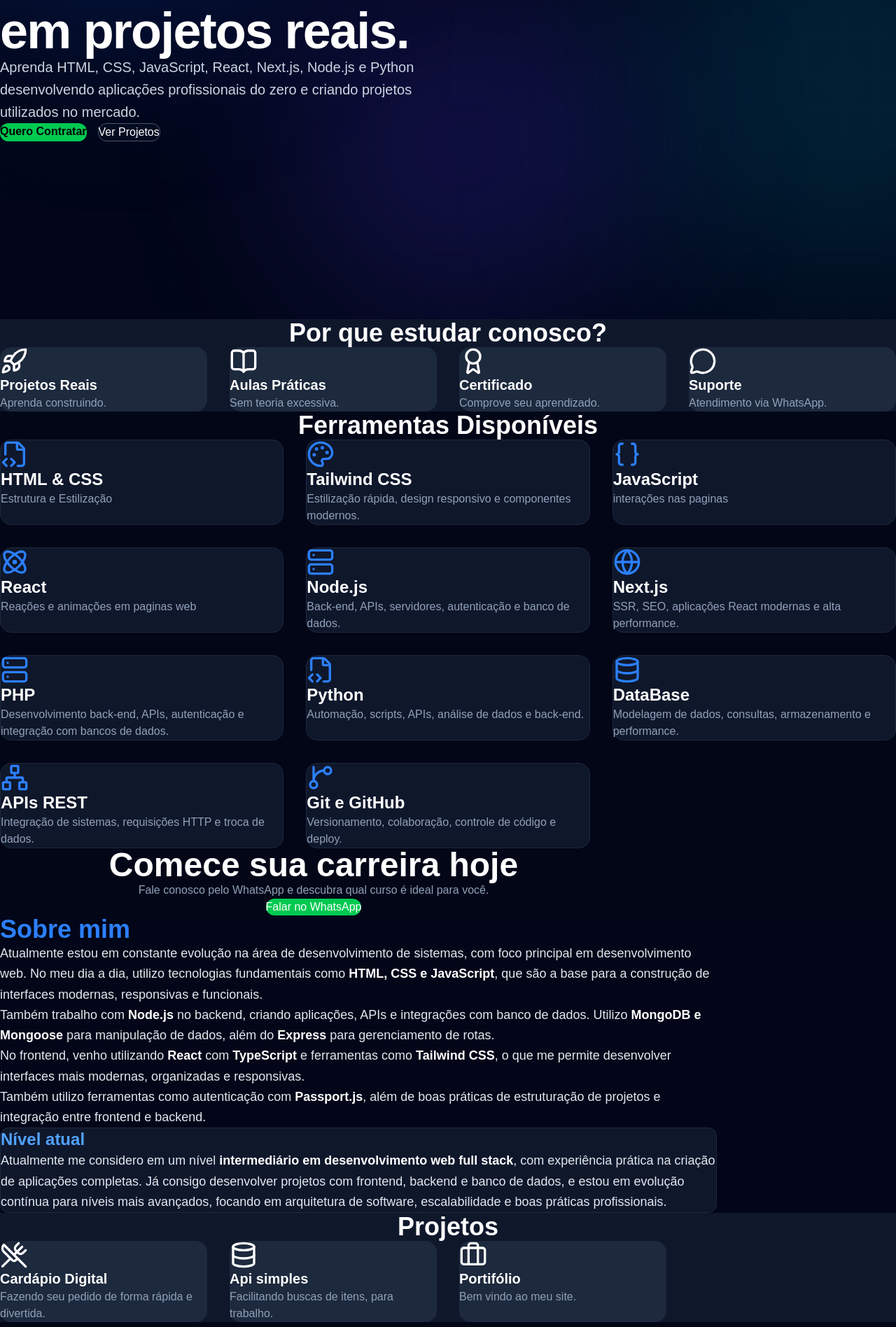
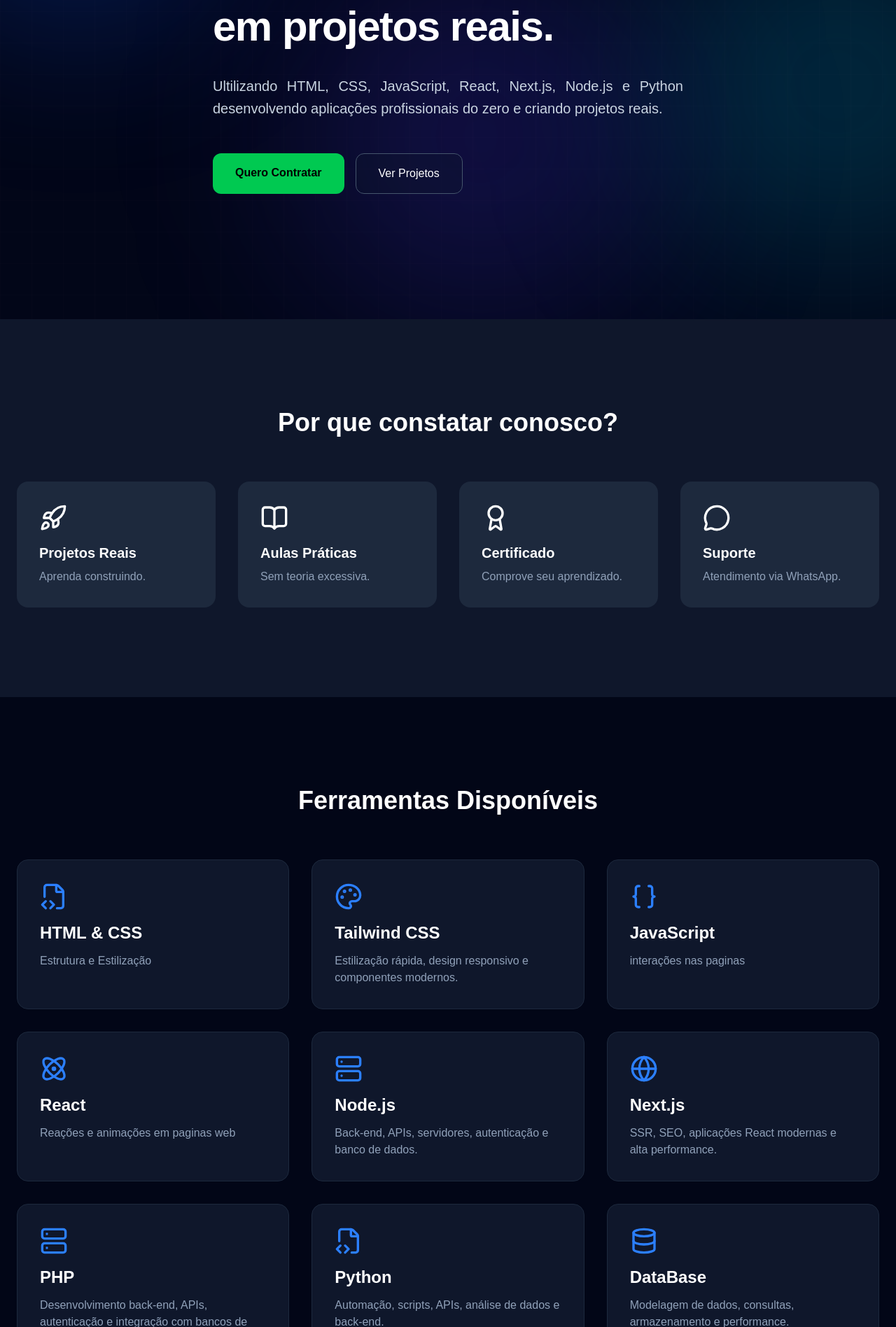
Before and after one commit to JoaoPaulo0918/PortifolioAtualizado, a Next.js app: page / in a window 1280 px wide. Shown: the part 344-2240 px from the top of the page at 70% size. Built offline with nearby package versions, Linux system fonts and the light colour scheme.

Commit message:
Atualizando css

```diff
--- a/app/globals.css
+++ b/app/globals.css
@@ -1,42 +1,40 @@
 @import "tailwindcss";
 
-/* Reset */
 
-*{
-    margin:0;
-    padding:0;
-    box-sizing:border-box;
-}
-
-html{
-    scroll-behavior:smooth;
+@theme inline {
+  --color-background: var(--background);
+  --color-foreground: var(--foreground);
+  --font-sans: var(--font-geist-sans);
+  --font-mono: var(--font-geist-mono);
 }
 
 html,
-body{
-    width:100%;
-    overflow-x:hidden;
-    background:#020617;
-    color:#ffffff;
-    font-family:Arial, Helvetica, sans-serif;
+body {
+  width: 100%;
+  overflow-x: hidden;
+  background: #020617;
+  color: #ffffff;
+  font-family: Arial, Helvetica, sans-serif;
 }
 
+
+/*Efeito Hero*/
 /* GRID */
 
 .bg-grid{
     background-image:
-    linear-gradient(rgba(255,255,255,.05) 1px, transparent 1px),
-    linear-gradient(90deg, rgba(255,255,255,.05) 1px, transparent 1px);
+    linear-gradient(rgba(255,255,255,.06) 1px, transparent 1px),
+    linear-gradient(90deg, rgba(255,255,255,.06) 1px, transparent 1px);
 
-    background-size:50px 50px;
+    background-size:45px 45px;
 }
 
-/* Aurora */
+/* AURORA */
 
 @keyframes blob{
 
     0%{
-        transform:translate(0,0) scale(1);
+        transform:translate(0px,0px) scale(1);
     }
 
     30%{
@@ -48,19 +46,25 @@ body{
     }
 
     100%{
-        transform:translate(0,0) scale(1);
+        transform:translate(0px,0px) scale(1);
     }
 
 }
 
 .animate-blob{
-    animation:blob 14s ease-in-out infinite;
+
+    animation:blob 12s ease-in-out infinite;
+
 }
 
 .animation-delay-2000{
+
     animation-delay:2s;
+
 }
 
 .animation-delay-4000{
+
     animation-delay:4s;
+
 }
--- a/components/Benefits.tsx
+++ b/components/Benefits.tsx
@@ -37,7 +37,7 @@ export default function Benefits() {
       <div className="max-w-7xl mx-auto px-6">
 
         <h2 className="text-4xl font-bold text-center">
-          Por que estudar conosco?
+          Por que constatar conosco?
         </h2>
 
         <div className="grid md:grid-cols-4 gap-8 mt-16">
--- a/components/CTA.tsx
+++ b/components/CTA.tsx
@@ -4,7 +4,7 @@ export default function CTA() {
       <div className="max-w-4xl mx-auto text-center px-6">
 
         <h2 className="text-5xl font-bold">
-          Comece sua carreira hoje
+          Comece seus objetivos hoje
         </h2>
 
         <p className="mt-6 text-slate-400">
--- a/components/Hero.tsx
+++ b/components/Hero.tsx
@@ -19,7 +19,7 @@ export default function Hero() {
       </div>
 
       {/* Conteúdo */}
-      <div className="relative z-10 w-full max-w-7xl mx-auto px-5 sm:px-8 lg:px-12">
+      <div className="relative z-10 w-full max-w-7xl flex justify-center mx-auto px-4 sm:px-8 lg:px-12">
 
         <div className="max-w-3xl mx-auto lg:mx-0 text-center lg:text-left">
 
@@ -35,21 +35,18 @@ export default function Hero() {
           </div>
 
           {/* Título */}
-          <h1
-  style={{ color: "#ffffff" }}
-  className="font-extrabold tracking-tight text-4xl sm:text-5xl md:text-6xl lg:text-7xl"
->
-  Transforme suas{" "}
-  <span style={{ color: "#3b82f6" }}>ideias</span>
-  <br />
-  em projetos reais.
-</h1>
+          <h1 className="font-extrabold tracking-tight leading-tight text-white text-4xl sm:text-5xl md:text-6xl lg:text-6xl">
+            Transforme suas{" "}
+            <span className="text-blue-500">ideias</span>
+            <br />
+            em projetos reais.
+          </h1>
 
           {/* Texto */}
-          <p className="mt-8 max-w-2xl mx-auto lg:mx-0 text-slate-300 text-lg md:text-xl leading-8">
-            Aprenda HTML, CSS, JavaScript, React, Next.js, Node.js e Python
+          <p className="mt-8 max-w-2xl mx-auto lg:mx-0 text-slate-300 text-lg text-justify md:text-xl leading-8">
+            Ultilizando HTML, CSS, JavaScript, React, Next.js, Node.js e Python
             desenvolvendo aplicações profissionais do zero e criando projetos
-            utilizados no mercado.
+            reais.
           </p>
 
           {/* Botões */}
--- a/components/Projects.tsx
+++ b/components/Projects.tsx
@@ -18,7 +18,7 @@ const projects = [
   {
     icon: Briefcase,
     title: "Portifólio",
-    desc: "Bem vindo ao meu site."
+    desc: "Bem vindo ao meu portifólio profissional."
   }
 ];
 
@@ -34,13 +34,21 @@ export default function Projects() {
           Projetos
         </h2>
 
-        <div className="grid grid-cols-1 sm:grid-cols-2 lg:grid-cols-4 gap-8 mt-16 justify-items-center">
+        <div className="grid grid-cols-1 sm:grid-cols-2 lg:grid-cols-3 gap-8 mt-16 justify-items-center">
           {projects.map((item, index) => (
             <div
               key={index}
-              className="bg-slate-800 p-8 rounded-2xl max-w-75 w-full"
+              className="group
+                          bg-slate-900
+                          p-8
+                          rounded-2xl
+                          border border-slate-800
+                          hover:border-blue-500
+                          hover:-translate-y-2
+                          transition-all
+                          duration-300"
             >
-              <item.icon size={40} />
+              <item.icon size={40} className="text-blue-500 mb-4 transition-transform duration-300 group-hover:scale-110"/>
 
               <h3 className="mt-4 text-xl font-bold">
                 {item.title}
--- a/components/Sobre.tsx
+++ b/components/Sobre.tsx
@@ -40,7 +40,7 @@ export default function About() {
 
           <p className="text-lg leading-relaxed">
             Atualmente me considero em um nível{" "}
-            <span className="text-white font-semibold">intermediário em desenvolvimento web full stack</span>,
+            <span className="text-white font-semibold">júnior em desenvolvimento web full stack</span>,
             com experiência prática na criação de aplicações completas. Já consigo desenvolver projetos
             com frontend, backend e banco de dados, e estou em evolução contínua para níveis mais avançados,
             focando em arquitetura de software, escalabilidade e boas práticas profissionais.
```
